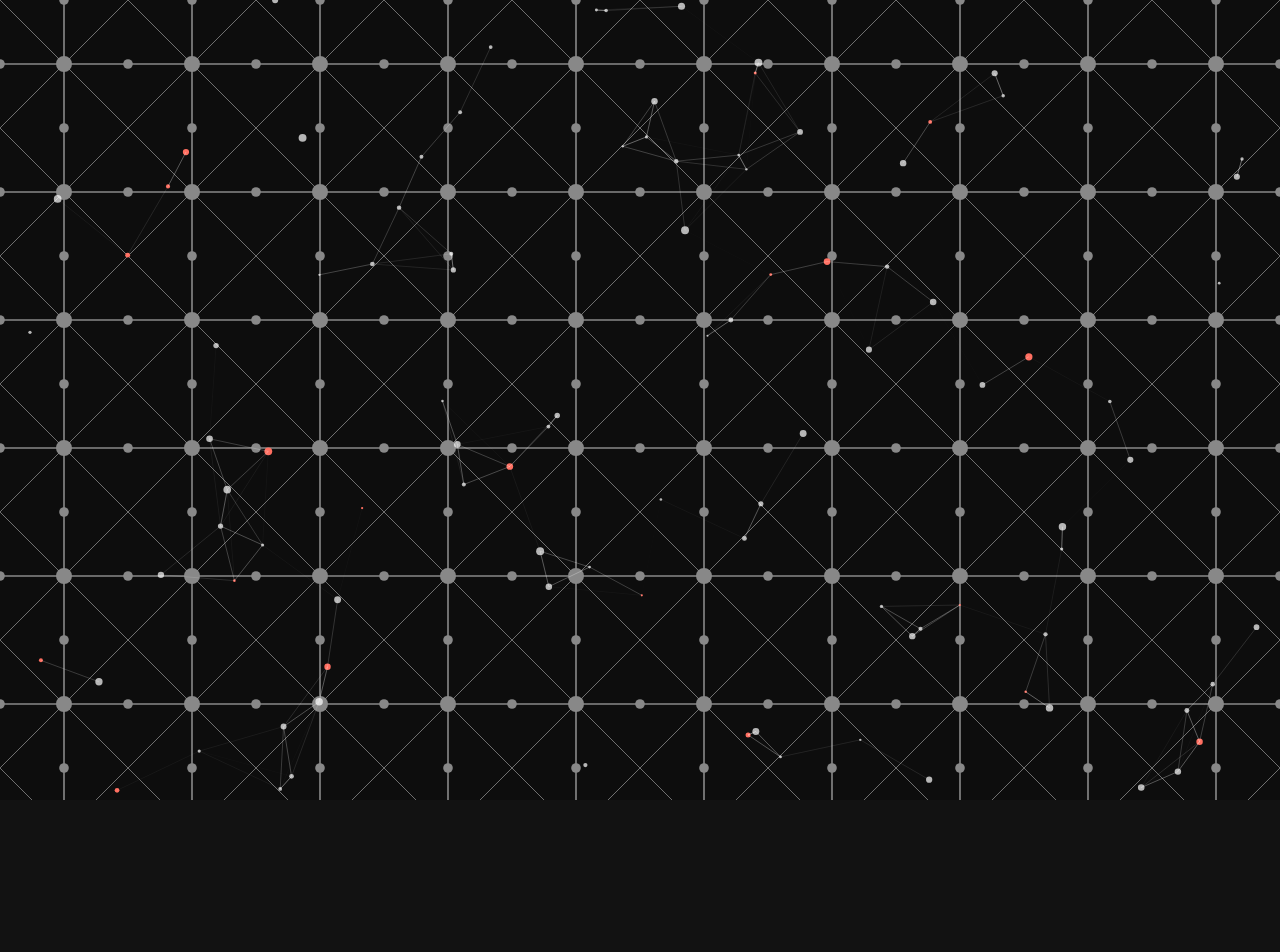
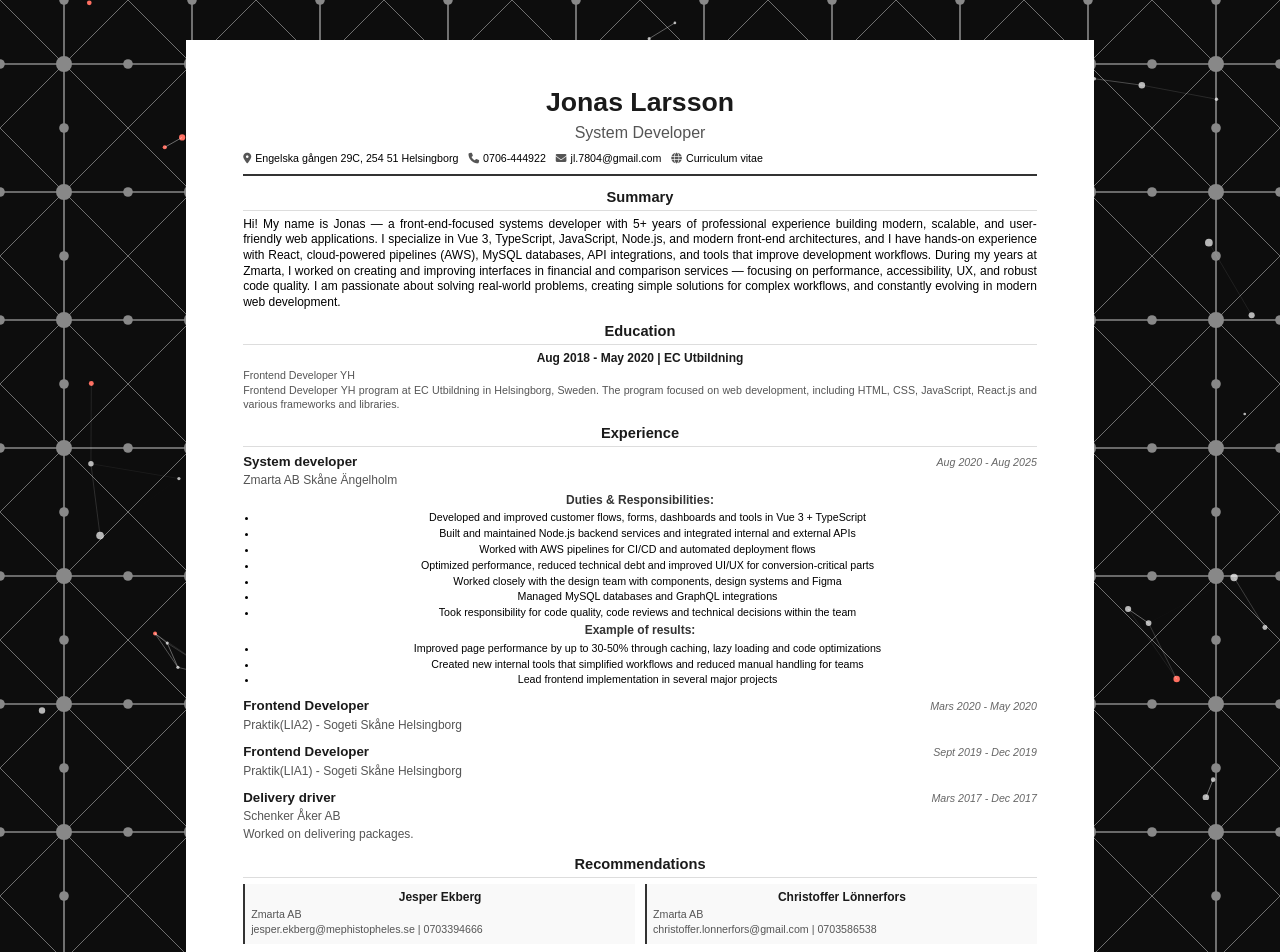
Before and after one commit to JonasLarsson78/cv_v2, a Vue app: page /print in a window 1280 px wide. Before the commit this address had no page. Shown: the top 952 px of the page. Before the commit the page ends 800 px from the top, so only its background shows below. Built offline with nearby package versions, Linux system fonts and the light colour scheme.

Commit message:
print cv route

```diff
--- /dev/null
+++ b/src/components/PrintCV.vue
@@ -0,0 +1,304 @@
+<template>
+  <div class="print-cv">
+    <div class="print-header">
+      <h1>{{ content.header.name }}</h1>
+      <h2>{{ content.header.role }}</h2>
+      <div class="contact-info">
+        <div v-for="item in contactContent" :key="item.text" class="contact-item">
+          <i :class="item.icon"></i>
+          <span>{{ item.text }}</span>
+        </div>
+      </div>
+    </div>
+
+    <div class="print-section">
+      <h3>Summary</h3>
+      <p>{{ content.header.summary }}</p>
+    </div>
+
+    <div v-for="section in content.sections" :key="section.title" class="print-section">
+      <h3 v-if="section.title !== 'Contact'">{{ section.title }}</h3>
+
+      <!-- Experience Section -->
+      <div v-if="section.title === 'Experience'" class="experience-list">
+        <div v-for="exp in section.content" :key="exp.heading" class="experience-item">
+          <div class="exp-header">
+            <strong>{{ exp.heading }}</strong>
+            <span class="date">{{ exp.date }}</span>
+          </div>
+          <div v-if="exp.details" class="exp-details">
+            <p v-for="detail in exp.details" :key="detail">{{ detail }}</p>
+          </div>
+          <div v-if="exp.duties && exp.duties.length > 0" class="exp-duties">
+            <div v-for="duty in exp.duties" :key="duty.header">
+              <strong>{{ duty.header }}</strong>
+              <ul>
+                <li v-for="item in duty.items" :key="item">{{ item }}</li>
+              </ul>
+            </div>
+          </div>
+        </div>
+      </div>
+
+      <!-- Skills Section -->
+      <div v-else-if="section.title === 'Skills'" class="skills-list">
+        {{section.content.map((s: any) => s.text).join(', ')}}
+      </div>
+
+      <!-- Education Section -->
+      <div v-else-if="section.title === 'Education'" class="education-list">
+        <div v-for="edu in section.content" :key="edu.heading" class="education-item">
+          <strong>{{ edu.heading }}</strong>
+          <p>{{ edu.subheading }}</p>
+          <p>{{ edu.description }}</p>
+        </div>
+      </div>
+
+      <!-- Contact Section (skip - shown in header) -->
+      <template v-else-if="section.title === 'Contact'"></template>
+
+      <!-- Recommendations Section -->
+      <div v-else-if="section.title === 'Recommendations'" class="recommendations-list">
+        <div v-for="rec in section.content" :key="rec.name" class="recommendation-item">
+          <strong>{{ rec.name }}</strong>
+          <p>{{ rec.company }}</p>
+          <p>{{ rec.mail }} | {{ rec.phone }}</p>
+        </div>
+      </div>
+
+      <!-- Generic Section -->
+      <div v-else>
+        <div v-for="(item, index) in section.content" :key="index">
+          <p>{{ JSON.stringify(item) }}</p>
+        </div>
+      </div>
+    </div>
+
+  </div>
+</template>
+
+<script setup lang="ts">
+import { ref, computed, onMounted } from 'vue'
+import contentDataEn from '../data/cv-content.json'
+import contentDataSe from '../data/cv-content-se.json'
+
+const content = ref<any>(contentDataEn)
+const local = localStorage.getItem('local')
+
+onMounted(() => {
+  if (local === 'se') {
+    content.value = contentDataSe
+  } else {
+    content.value = contentDataEn
+  }
+
+  // Auto-trigger print dialog
+  setTimeout(() => {
+    window.print()
+  }, 500)
+})
+
+const contactContent = computed(() => {
+  const contactSection = content.value.sections.find((s: any) => s.title === 'Contact')
+  return contactSection ? contactSection.content : []
+})
+</script>
+
+<style lang="scss" scoped>
+.print-cv {
+  max-width: 210mm;
+  margin: 0 auto;
+  padding: 12mm 15mm;
+  background: white;
+  color: #000;
+  font-family: 'Arial', sans-serif;
+  font-size: 9pt;
+  line-height: 1.3;
+
+  .print-header {
+    border-bottom: 2px solid #333;
+    padding-bottom: 8px;
+    margin-bottom: 12px;
+
+    h1 {
+      font-size: 20pt;
+      margin: 0 0 3px 0;
+      color: #1a1a1a;
+    }
+
+    h2 {
+      font-size: 12pt;
+      margin: 0 0 8px 0;
+      color: #555;
+      font-weight: normal;
+    }
+
+    .contact-info {
+      display: flex;
+      flex-wrap: wrap;
+      gap: 10px;
+      margin-top: 6px;
+
+      .contact-item {
+        display: flex;
+        align-items: center;
+        gap: 4px;
+        font-size: 8pt;
+
+        i {
+          color: #555;
+        }
+      }
+    }
+  }
+
+  .print-section {
+    margin-bottom: 12px;
+    page-break-inside: avoid;
+
+    h3 {
+      font-size: 11pt;
+      margin: 0 0 6px 0;
+      color: #1a1a1a;
+      border-bottom: 1px solid #ddd;
+      padding-bottom: 3px;
+    }
+
+    p {
+      margin: 3px 0;
+      text-align: justify;
+    }
+  }
+
+  .experience-list {
+    .experience-item {
+      margin-bottom: 10px;
+      page-break-inside: avoid;
+
+      .exp-header {
+        display: flex;
+        justify-content: space-between;
+        align-items: baseline;
+        margin-bottom: 3px;
+
+        strong {
+          font-size: 10pt;
+          color: #1a1a1a;
+        }
+
+        .date {
+          font-size: 8pt;
+          color: #666;
+          font-style: italic;
+        }
+      }
+
+      .exp-details {
+        p {
+          margin: 2px 0;
+          color: #555;
+        }
+      }
+
+      .exp-duties {
+        margin-top: 4px;
+
+        strong {
+          display: block;
+          margin-top: 3px;
+          color: #333;
+          font-size: 9pt;
+        }
+
+        ul {
+          margin: 3px 0 0 15px;
+          padding: 0;
+
+          li {
+            margin-bottom: 2px;
+            font-size: 8pt;
+          }
+        }
+      }
+    }
+  }
+
+  .skills-list {
+    font-size: 9pt;
+    line-height: 1.4;
+    text-align: justify;
+  }
+
+  .education-list {
+    .education-item {
+      margin-bottom: 8px;
+
+      strong {
+        display: block;
+        margin-bottom: 2px;
+        color: #1a1a1a;
+        font-size: 9pt;
+      }
+
+      p {
+        margin: 1px 0;
+        color: #555;
+        font-size: 8pt;
+      }
+    }
+  }
+
+  .recommendations-list {
+    display: grid;
+    grid-template-columns: repeat(2, 1fr);
+    gap: 10px;
+
+    .recommendation-item {
+      padding: 6px;
+      background: #f9f9f9;
+      border-left: 2px solid #333;
+
+      strong {
+        display: block;
+        margin-bottom: 3px;
+        color: #1a1a1a;
+        font-size: 9pt;
+      }
+
+      p {
+        margin: 1px 0;
+        font-size: 8pt;
+        color: #555;
+      }
+    }
+  }
+
+  .print-footer {
+    margin-top: 15px;
+    padding-top: 8px;
+    border-top: 1px solid #ddd;
+    text-align: center;
+    font-size: 7pt;
+    color: #888;
+  }
+}
+
+@media print {
+  .print-cv {
+    padding: 0;
+    margin: 0;
+    max-width: 100%;
+  }
+
+  .print-section {
+    page-break-inside: avoid;
+  }
+}
+
+@media screen {
+  body {
+    background: #f5f5f5;
+    padding: 20px;
+  }
+}
+</style>
--- a/src/router/index.ts
+++ b/src/router/index.ts
@@ -1,11 +1,13 @@
 import { createWebHistory, createRouter } from 'vue-router'
 import CV from '../components/CV.vue'
 import Projects from '../components/Projects.vue'
+import PrintCV from '../components/PrintCV.vue'
 
 
 const routes = [
    { path: '/', component: CV },
    { path: '/projects', component: Projects },
+   {path: '/print', component: PrintCV },
 ]
 
 export default createRouter({
```
